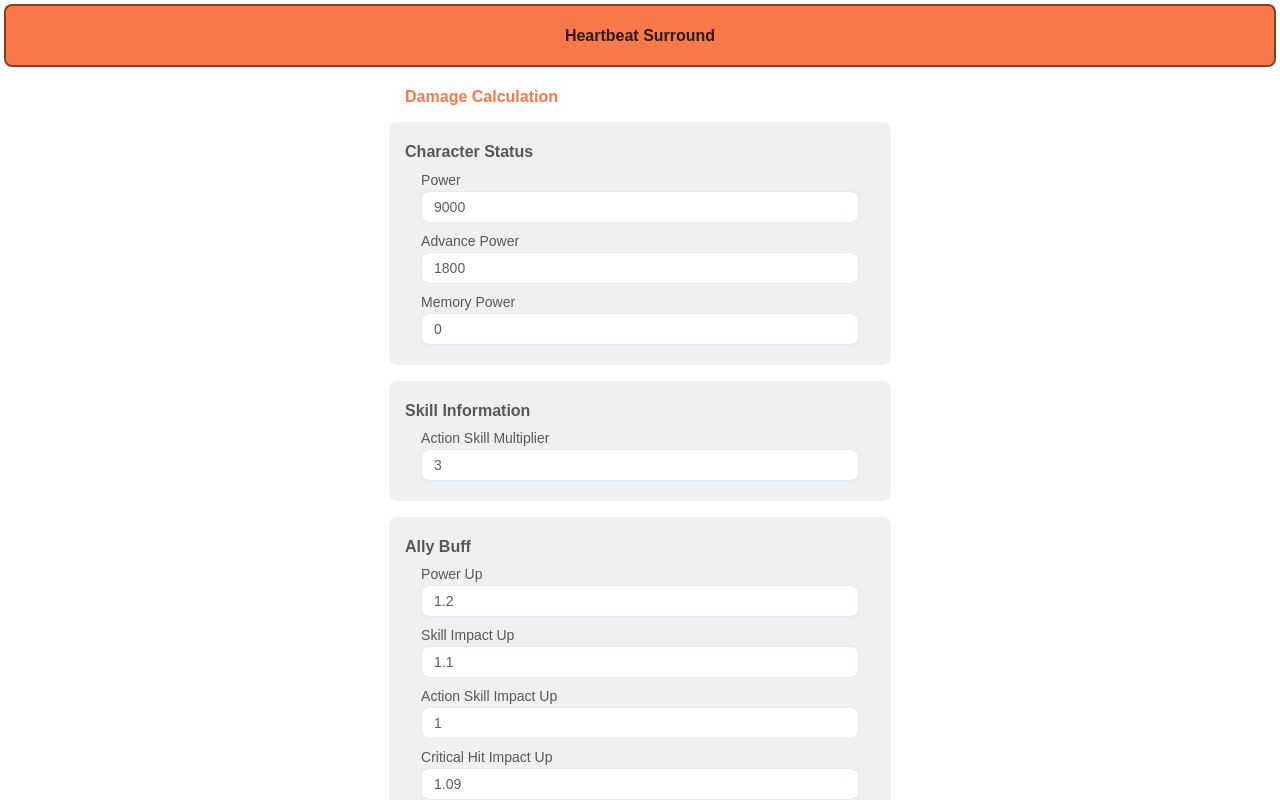
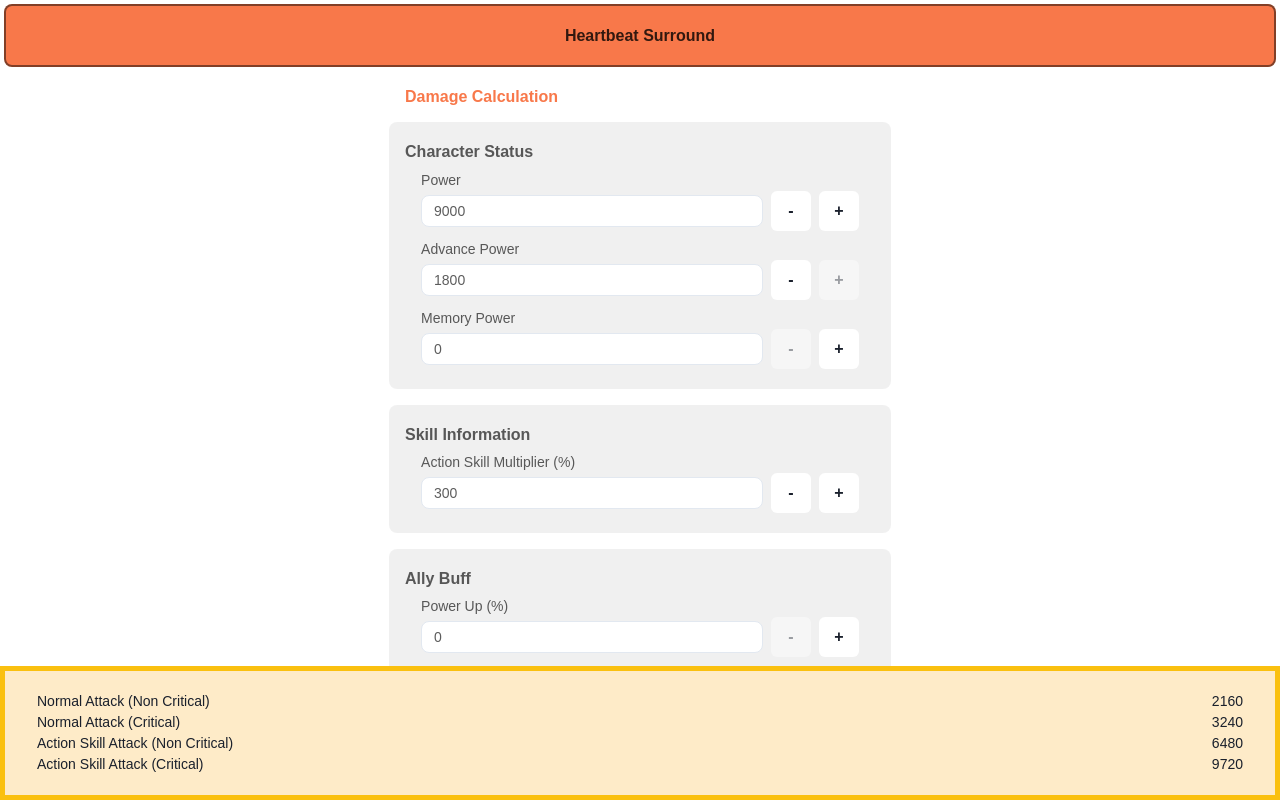
Before and after one commit to doz13189/heartbeat-surround, a Next.js app: page /calculation in a window 1280 px wide. Shown: the top 800 px of the page. Built offline with nearby package versions, Linux system fonts and the light colour scheme; a web font is replaced by a local one.

Commit message:
Feature/20240114 replace calculation component (#21)
* feat: replace calculation component

```diff
--- a/src/components/AbilityInputBox.tsx
+++ b/src/components/AbilityInputBox.tsx
@@ -1,33 +1,41 @@
-import { Box, Input } from "@chakra-ui/react";
-import { SetStateAction } from "react";
+import { Box, Button, HStack, Input } from "@chakra-ui/react";
 import { Text } from "./parts/Text";
 
 type AbilityInputBoxProps = {
   label: string;
-  value: number;
-  setValue: (value: SetStateAction<number>) => void;
+  input: any;
+  inc: any;
+  dec: any;
 };
 
 export default function AbilityInputBox({
   label,
-  value,
-  setValue,
+  input,
+  inc,
+  dec,
 }: AbilityInputBoxProps) {
   return (
     <Box pt={1} pb={1} px={4}>
       <Text color={"blackAlpha.700"}>{label}</Text>
+      <HStack>
         <Input
           type="number"
-        id="basicAbilityPower"
-        name="basicAbilityPower"
+          id={label}
+          name={label}
           backgroundColor={"white"}
           color={"blackAlpha.700"}
           rounded={"lg"}
           required
           size={"sm"}
-        value={value}
-        onChange={(e) => setValue(Number(e.target.value))}
+          {...input}
         />
+        <Button backgroundColor={"white"} {...dec}>
+          -
+        </Button>
+        <Button backgroundColor={"white"} {...inc}>
+          +
+        </Button>
+      </HStack>
     </Box>
   );
 }
--- a/src/pages/calculation.tsx
+++ b/src/pages/calculation.tsx
@@ -1,8 +1,7 @@
 import AbilityInputBox from "@/components/AbilityInputBox";
 import AbilityDisplayBox from "@/components/AbilityDisplayBox";
-import { useState } from "react";
 import { Heading } from "@/components/parts/Heading";
-import { Box, LinkBox, LinkOverlay } from "@chakra-ui/react";
+import { Box, LinkBox, LinkOverlay, useNumberInput } from "@chakra-ui/react";
 import {
   calculateCriticalActionSkillAttack,
   calculateCriticalNormalAttack,
@@ -12,17 +11,113 @@ import {
 import { Text } from "@/components/parts/Text";
 
 export default function Calculation() {
-  const [basicAbilityPower, setBasicAbilityPower] = useState(9000);
-  const [basicAbilityAdvancePower, setBasicAbilityAdvancePower] =
-    useState(1800);
-  const [memoryPower, setMemoryPower] = useState(0);
-  const [buffPowerUp, setBuffPowerUp] = useState(1.2);
+  const {
+    getInputProps: getBasicAbilityPowerProps,
+    getIncrementButtonProps: getIncrementBasicAbilityPowerProps,
+    getDecrementButtonProps: getDecrementBasicAbilityPowerProps,
+  } = useNumberInput({
+    defaultValue: 9_000,
+    step: 1,
+    min: 1,
+    max: 20_000,
+    precision: 0,
+  });
+  const basicAbilityPower = getBasicAbilityPowerProps()["aria-valuenow"];
 
-  const [buffSkillImpactUp, setBuffSkillImpactUp] = useState(1.1);
-  const [buffActionSkillImpactUp, setBuffActionSkillImpactUp] = useState(1);
-  const [buffCriticalHitImpactUp, setBuffCriticalHitImpactUp] = useState(1.09);
+  const {
+    getInputProps: getBasicAbilityAdvancePowerProps,
+    getIncrementButtonProps: getIncrementBasicAbilityAdvancePowerProps,
+    getDecrementButtonProps: getDecrementBasicAbilityAdvancePowerProps,
+  } = useNumberInput({
+    defaultValue: 1800,
+    step: 1,
+    min: 1,
+    max: 1800,
+    precision: 0,
+  });
+  const basicAbilityAdvancePower =
+    getBasicAbilityAdvancePowerProps()["aria-valuenow"];
 
-  const [actionSkillMultiplier, setActionSkillMultiplier] = useState(3);
+  const {
+    getInputProps: getMemoryPowerProps,
+    getIncrementButtonProps: getIncrementMemoryPowerProps,
+    getDecrementButtonProps: getDecrementMemoryPowerProps,
+  } = useNumberInput({
+    defaultValue: 0,
+    step: 1,
+    min: 0,
+    max: 10_000,
+    precision: 0,
+  });
+  const memoryPower = getMemoryPowerProps()["aria-valuenow"];
+
+  const {
+    getInputProps: getActionSkillMultiplierProps,
+    getIncrementButtonProps: getIncrementActionSkillMultiplierProps,
+    getDecrementButtonProps: getDecrementActionSkillMultiplierProps,
+  } = useNumberInput({
+    defaultValue: 300,
+    step: 1,
+    min: 0,
+    max: 1_000,
+    precision: 0,
+  });
+  const actionSkillMultiplier =
+    getActionSkillMultiplierProps()["aria-valuenow"];
+
+  const {
+    getInputProps: getBuffPowerUpProps,
+    getIncrementButtonProps: getIncrementBuffPowerUpProps,
+    getDecrementButtonProps: getDecrementBuffPowerUpProps,
+  } = useNumberInput({
+    defaultValue: 0,
+    step: 1,
+    min: 0,
+    max: 1_000,
+    precision: 0,
+  });
+  const buffPowerUp = getBuffPowerUpProps()["aria-valuenow"];
+
+  const {
+    getInputProps: getBuffSkillImpactUpProps,
+    getIncrementButtonProps: getIncrementBuffSkillImpactUpProps,
+    getDecrementButtonProps: getDecrementBuffSkillImpactUpProps,
+  } = useNumberInput({
+    defaultValue: 0,
+    step: 1,
+    min: 0,
+    max: 1_000,
+    precision: 0,
+  });
+  const buffSkillImpactUp = getBuffSkillImpactUpProps()["aria-valuenow"];
+
+  const {
+    getInputProps: getBuffActionSkillImpactUpProps,
+    getIncrementButtonProps: getIncrementBuffActionSkillImpactUpProps,
+    getDecrementButtonProps: getDecrementBuffActionSkillImpactUpProps,
+  } = useNumberInput({
+    defaultValue: 0,
+    step: 1,
+    min: 0,
+    max: 1_000,
+    precision: 0,
+  });
+  const buffActionSkillImpactUp =
+    getBuffActionSkillImpactUpProps()["aria-valuenow"];
+
+  const {
+    getInputProps: getBuffCriticalHitImpactUpProps,
+    getIncrementButtonProps: getIncrementBuffCriticalHitImpactUpProps,
+    getDecrementButtonProps: getDecrementBuffCriticalHitImpactUpProps,
+  } = useNumberInput({
+    defaultValue: 0,
+    step: 1,
+    min: 0,
+    max: 1_000,
+    precision: 0,
+  });
+  const buffCriticalHitImpactUp =
+    getBuffCriticalHitImpactUpProps()["aria-valuenow"];
 
   const nonCriticalNormalAttack = calculateNonCriticalNormalAttack(
     basicAbilityPower,
@@ -66,23 +161,23 @@ export default function Calculation() {
         <Box pb={1} pt={1}>
           <Heading color={"blackAlpha.700"}>Character Status</Heading>
         </Box>
-
         <AbilityInputBox
           label="Power"
-          value={basicAbilityPower}
-          setValue={setBasicAbilityPower}
+          input={getBasicAbilityPowerProps()}
+          inc={getIncrementBasicAbilityPowerProps()}
+          dec={getDecrementBasicAbilityPowerProps()}
         />
-
         <AbilityInputBox
           label="Advance Power"
-          value={basicAbilityAdvancePower}
-          setValue={setBasicAbilityAdvancePower}
+          input={getBasicAbilityAdvancePowerProps()}
+          inc={getIncrementBasicAbilityAdvancePowerProps()}
+          dec={getDecrementBasicAbilityAdvancePowerProps()}
         />
-
         <AbilityInputBox
           label="Memory Power"
-          value={memoryPower}
-          setValue={setMemoryPower}
+          input={getMemoryPowerProps()}
+          inc={getIncrementMemoryPowerProps()}
+          dec={getDecrementMemoryPowerProps()}
         />
       </Box>
 
@@ -98,9 +193,10 @@ export default function Calculation() {
         </Box>
 
         <AbilityInputBox
-          label="Action Skill Multiplier"
-          value={actionSkillMultiplier}
-          setValue={setActionSkillMultiplier}
+          label="Action Skill Multiplier (%)"
+          input={getActionSkillMultiplierProps()}
+          inc={getIncrementActionSkillMultiplierProps()}
+          dec={getDecrementActionSkillMultiplierProps()}
         />
       </Box>
 
@@ -116,27 +212,31 @@ export default function Calculation() {
         </Box>
 
         <AbilityInputBox
-          label="Power Up"
-          value={buffPowerUp}
-          setValue={setBuffPowerUp}
+          label="Power Up (%)"
+          input={getBuffPowerUpProps()}
+          inc={getIncrementBuffPowerUpProps()}
+          dec={getDecrementBuffPowerUpProps()}
         />
 
         <AbilityInputBox
-          label="Skill Impact Up"
-          value={buffSkillImpactUp}
-          setValue={setBuffSkillImpactUp}
+          label="Skill Impact Up (%)"
+          input={getBuffSkillImpactUpProps()}
+          inc={getIncrementBuffSkillImpactUpProps()}
+          dec={getDecrementBuffSkillImpactUpProps()}
         />
 
         <AbilityInputBox
-          label="Action Skill Impact Up"
-          value={buffActionSkillImpactUp}
-          setValue={setBuffActionSkillImpactUp}
+          label="Action Skill Impact Up (%)"
+          input={getBuffActionSkillImpactUpProps()}
+          inc={getIncrementBuffActionSkillImpactUpProps()}
+          dec={getDecrementBuffActionSkillImpactUpProps()}
         />
 
         <AbilityInputBox
-          label="Critical Hit Impact Up"
-          value={buffCriticalHitImpactUp}
-          setValue={setBuffCriticalHitImpactUp}
+          label="Critical Hit Impact Up (%)"
+          input={getBuffCriticalHitImpactUpProps()}
+          inc={getIncrementBuffCriticalHitImpactUpProps()}
+          dec={getDecrementBuffCriticalHitImpactUpProps()}
         />
       </Box>
 
@@ -185,41 +285,6 @@ export default function Calculation() {
         <Text color={"blackAlpha.700"}>{"First turn in the arena"}</Text>
       </Box>
 
-      <Box
-        backgroundColor={"orange.100"}
-        borderColor={"orange.600"}
-        rounded="lg"
-        p={4}
-      >
-        <Box pb={1} pt={1}>
-          <Heading color={"blackAlpha.700"}>Result</Heading>
-        </Box>
-
-        <Box>
-          <Box pt={1} pb={1} px={4}>
-            <AbilityDisplayBox
-              label="Normal Attack (Non Critical)"
-              value={nonCriticalNormalAttack}
-            />
-
-            <AbilityDisplayBox
-              label="Normal Attack (Critical)"
-              value={criticalNormalAttack}
-            />
-
-            <AbilityDisplayBox
-              label="Skill Attack (Non Critical)"
-              value={nonCriticalActionSkillAttack}
-            />
-
-            <AbilityDisplayBox
-              label="Skill Attack (Critical)"
-              value={criticalActionSkillAttack}
-            />
-          </Box>
-        </Box>
-      </Box>
-
       <Box color={"64C8EF"} pt={4}>
         <LinkBox
           borderWidth="2px"
@@ -233,6 +298,42 @@ export default function Calculation() {
           </Heading>
         </LinkBox>
       </Box>
+
+      <Box height={"375px"}></Box>
+      <Box
+        backgroundColor={"orange.100"}
+        borderColor={"#FAC00F"}
+        borderWidth={"5px"}
+        // rounded="lg"
+        p={4}
+        position="fixed"
+        textAlign="center"
+        bottom="0"
+        left="0"
+        width="100%"
+      >
+        <Box pt={1} pb={1} px={4}>
+          <AbilityDisplayBox
+            label="Normal Attack (Non Critical)"
+            value={nonCriticalNormalAttack}
+          />
+
+          <AbilityDisplayBox
+            label="Normal Attack (Critical)"
+            value={criticalNormalAttack}
+          />
+
+          <AbilityDisplayBox
+            label="Action Skill Attack (Non Critical)"
+            value={nonCriticalActionSkillAttack}
+          />
+
+          <AbilityDisplayBox
+            label="Action Skill Attack (Critical)"
+            value={criticalActionSkillAttack}
+          />
+        </Box>
+      </Box>
     </main>
   );
 }
```
Also changed, not shown: src/lib/calculatinLogic.ts (+30 -15 lines). Lines whose indentation alone changed are shown as unchanged.
